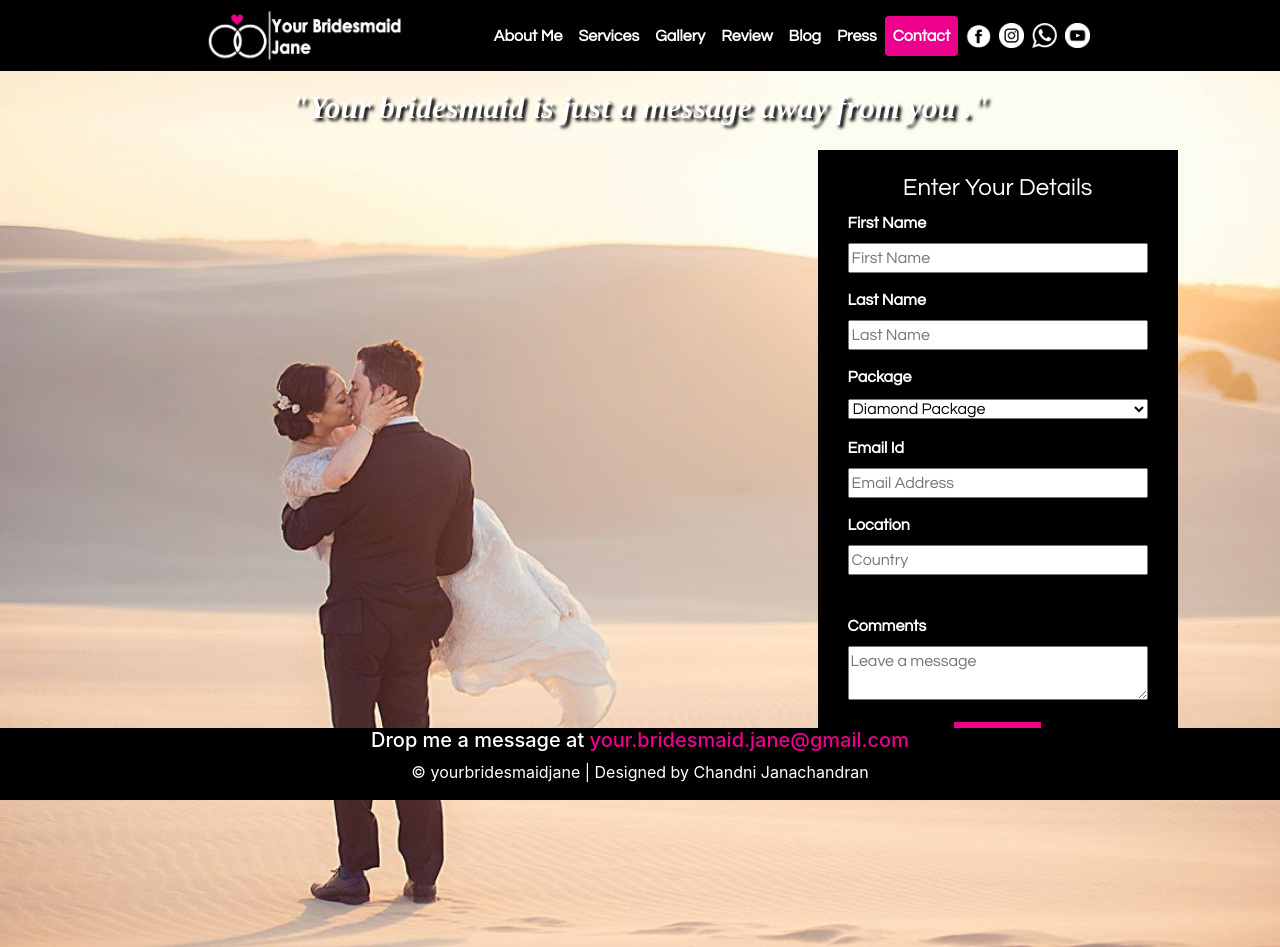
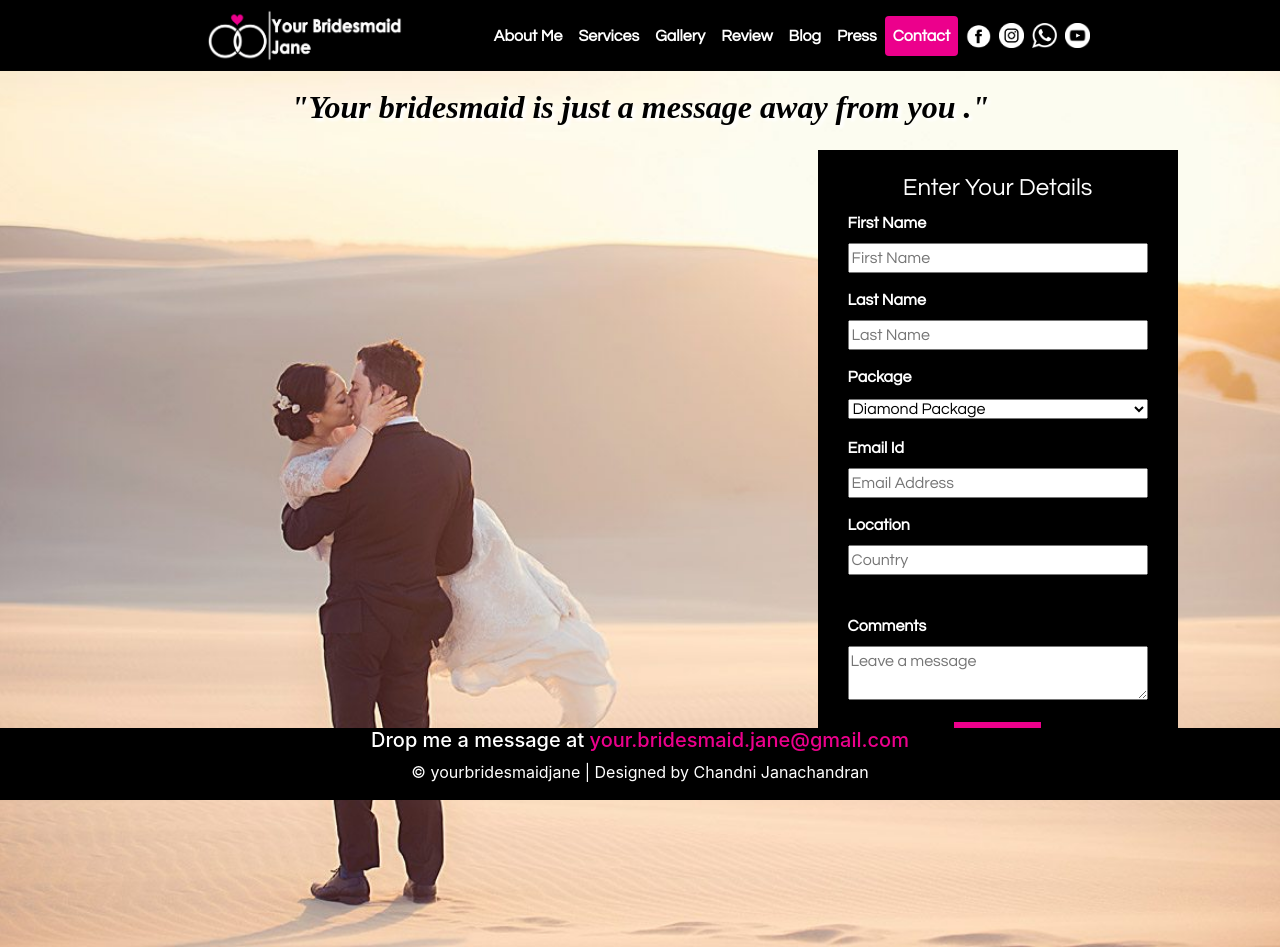
Before and after one commit to ChandniKJ/chandnikj.github.io, a plain HTML site: page contact.html in a window 1280 px wide. Drawn offline with nearby package versions, Linux system fonts and the light colour scheme.

Commit message:
change text color

```diff
--- a/css/style.css
+++ b/css/style.css
@@ -341,10 +341,10 @@ div.desc {
 }
 .quote1{
 	position:relative;
-	color:white;
+	color:black;
 	font-family:Apple Chancery;
 	font-style:italic;
-	text-shadow:0.1em 0.1em 0.1em black;
+	text-shadow:0.1em 0.1em 0.1em white;
 	font-size:2em;
 	font-weight:bold;
 	text-align:center;
```
